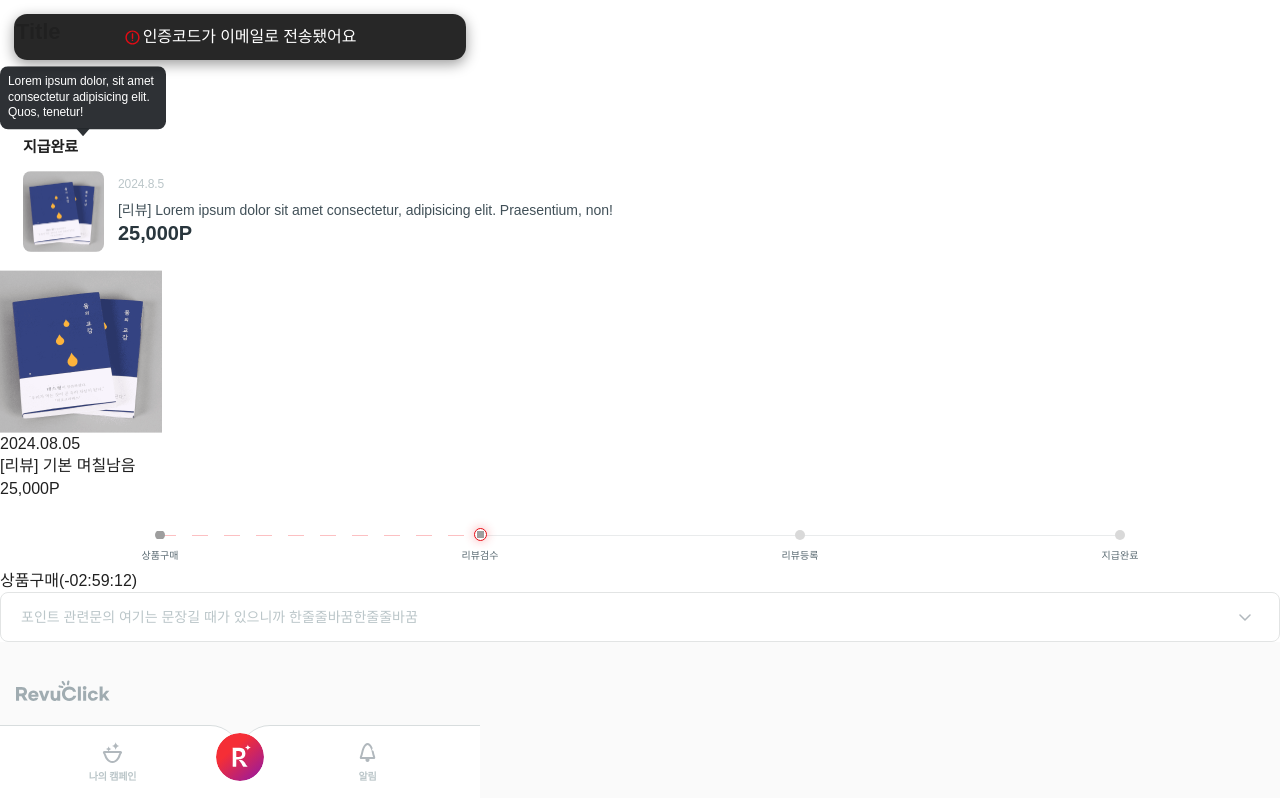
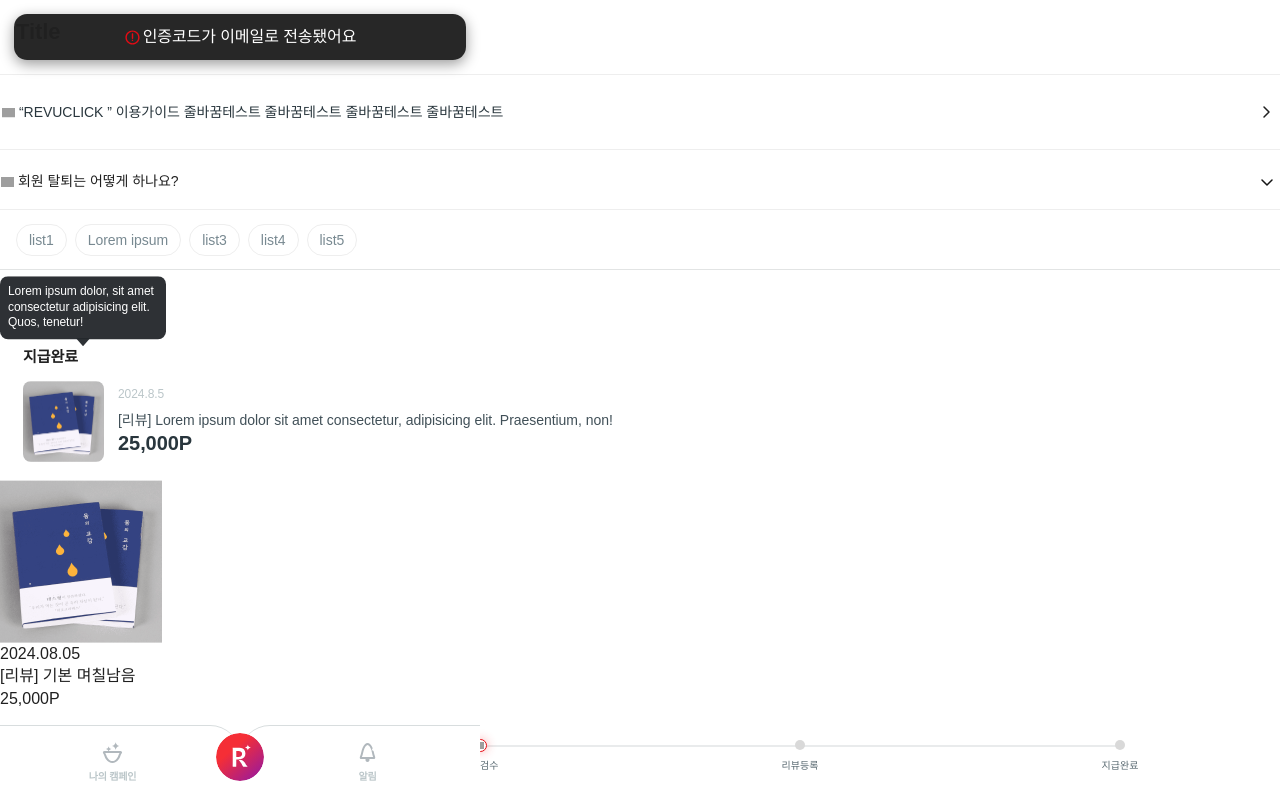
Before and after one commit to byeon-seong-won/review_react, a React (Create React App) app: page / in a window 1280 px wide. Shown: the top 798 px of the page. Built offline with nearby package versions, Linux system fonts and the light colour scheme; grey boxes are pictures that could not be loaded; a web font is replaced by a local one.

Commit message:
list 추가가

```diff
--- /dev/null
+++ b/src/Announcelist.jsx
@@ -0,0 +1,77 @@
+import styled from "styled-components";
+
+
+  function AnnounceList() {
+
+    return (
+      <AnnounceListwrap>
+        <li>
+            <div className="new">
+                <span>“REVUCLICK ” 이용가이드 줄바꿈테스트 줄바꿈테스트 줄바꿈테스트 줄바꿈테스트</span>
+                <span className="ico_arr_right">
+                    <svg width="24" height="24" viewBox="0 0 24 24" fill="none" xmlns="http://www.w3.org/2000/svg">
+                        <path d="M10 7L15 12L10 17" stroke="#202020" stroke-width="1.5" stroke-linecap="round" stroke-linejoin="round"/>
+                    </svg>
+                </span>
+            </div>
+        </li>
+      </AnnounceListwrap>
+    )
+  }
+
+  export default AnnounceList
+
+  const AnnounceListwrap = styled.ul`
+        margin: 0 -1.5rem;
+
+        & li {
+            padding: 2.5rem 1.7rem;
+            display: flex;
+            border-bottom: 0.1rem solid var(--whitesmoke);
+
+            & > div {
+                position: relative;
+                width: 100%;
+                display: flex;
+                justify-content: space-between;
+                align-items: center;
+
+                &.new {
+                    padding-left: 1.7rem;
+
+                    & span:nth-child(1)::before {
+                        content: '';
+                        position: absolute;
+                        left: 0;
+                        top: 50%;
+                        transform: translateY(-50%);
+                        width: 1.3rem;
+                        height: 1.3rem;
+                        background: url(../img/ico-new.svg) no-repeat center / 100%;
+                    }
+                }
+
+                & span:nth-child(1) {
+                    padding-right: 1rem;
+                    text-overflow: ellipsis;
+                    font-size: var(--font-bodyM-size);
+                    font-weight: var(--font-bodyM-weight);
+                    line-height: var(--font-bodyM-line-height);
+                    letter-spacing: var(--font-bodyM-letter-spacing);
+                    white-space: nowrap;
+                    overflow: hidden;
+                    color: var(--n600-color);
+                }
+
+                & .ico_arr_right {
+                    width: 2.4rem;
+                    height: 2.4rem;
+                    display: flex;
+                    justify-content: center;
+                    align-items: center;
+                    flex-shrink: 0;
+                }
+            }
+        }
+    }
+  `
--- a/src/App.js
+++ b/src/App.js
@@ -11,11 +11,17 @@ import Chip from './Chip.jsx';
 import Navbar from './Navbar.jsx';
 import Snackbar from './Snackbar.jsx';
 import SubTItleBar from './SubTItleBar.jsx';
+import Faqlist from './Faqlist.jsx';
+import AnnounceList from './Announcelist.jsx';
+import Notifylist from './Notifylist.jsx';
 
 
 function App() {
   return (
     <>
+      <Notifylist/>
+      <AnnounceList/>
+      <Faqlist/>
       <SubTItleBar/>
       <Snackbar/>
       <Chip/>
--- /dev/null
+++ b/src/Faqlist.jsx
@@ -0,0 +1,113 @@
+import { useState } from "react";
+import styled from "styled-components";
+
+
+  function Faqlist() {
+
+    const [open,setOpen] = useState(false);
+
+    function faqClick() {
+        setOpen((prev => !prev))
+    }
+
+    return (
+      <Faqlistwrap>
+        <li onClick={faqClick}>
+            <div className="faq_header new">
+                <span className="txt">회원 탈퇴는 어떻게 하나요?</span>
+                <span className={`ico_arr_up ${open ? 'on' : ""}`}>
+                    <svg width="12" height="7" viewBox="0 0 12 7" fill="none" xmlns="http://www.w3.org/2000/svg">
+                        <path d="M11 1L6 6L1 1" stroke="#151515" stroke-width="1.5" stroke-linecap="round" stroke-linejoin="round"/>
+                    </svg>
+                </span>
+            </div>
+            <div className={`faq_content ${open ? 'on' : ""}`}>
+                <span>A. 회원탈퇴는 <em>마이페이지 &gt; 회원탈퇴</em>에서 가능합니다.</span>
+            </div>
+        </li>
+      </Faqlistwrap>
+    )
+  }
+
+  export default Faqlist
+
+  const Faqlistwrap = styled.ul`
+        margin: 0 -1.5rem;
+        background: var(--white);
+
+        & li {
+            display: flex;
+            flex-direction: column;
+            border-bottom: 0.1rem solid var(--whitesmoke);
+        }
+
+        & .faq_header {
+            padding: 2.2rem 1.6rem 1.9rem;
+            position: relative;
+            display: flex;
+            justify-content: start;
+            align-items: center;
+
+            &.new .txt::before {
+                content: '';
+                width: 1.3rem;
+                height: 1.3rem;
+                margin-top: 0.3rem;
+                background: url(../assets/ico-new.svg) no-repeat center / 100%;
+                flex-shrink: 0;
+            }
+
+            & .txt {
+                padding-right: 3.5rem;
+                font-size: var(--font-bodyM-size);
+                font-weight: var(--font-bodyM-weight);
+                line-height: var(--font-bodyM-line-height);
+                letter-spacing: var(--font-bodyM-letter-spacing);
+                display: flex;
+                align-items: start;
+                gap: 0.4rem;
+            }
+
+            & .ico_arr_up {
+                position: absolute;
+                right: 1.6rem;
+                top: 2.2rem;
+                width: 2.4rem;
+                height: 2.4rem;
+                margin-top: -0.2rem;
+                display: flex;
+                justify-content: center;
+                align-items: center;
+                transition: 0.1s;
+
+                &.on {
+                    transform: rotate(180deg);
+                }
+            }
+        }
+
+        & .faq_content {
+            display:none;
+            padding: 0 1.6rem 1.6rem 1.6rem;
+
+            & span {
+                display: block;
+                padding: 1.6rem;
+                border-radius: 1rem;
+                font-size: var(--font-bodyM-size);
+                font-weight: var(--font-bodyM-weight);
+                line-height: var(--font-bodyM-line-height);
+                letter-spacing: var(--font-bodyM-letter-spacing);
+                color: var(--n500-color);
+                background: var(--n20-color);
+                & em {
+                    font-weight: var(--font-weight-bold);
+                }
+            }
+
+            &.on {
+                display:block;
+            }
+        }
+    }
+  `
--- /dev/null
+++ b/src/Notifylist.jsx
@@ -0,0 +1,77 @@
+import styled from "styled-components";
+
+
+  function Notifylist() {
+
+    return (
+      <Notifylistwrap>
+        <li>
+            <div className="new">
+                <span>“REVUCLICK ” 이용가이드 줄바꿈테스트 줄바꿈테스트 줄바꿈테스트 줄바꿈테스트</span>
+                <span className="ico_arr_right">
+                    <svg width="24" height="24" viewBox="0 0 24 24" fill="none" xmlns="http://www.w3.org/2000/svg">
+                        <path d="M10 7L15 12L10 17" stroke="#202020" stroke-width="1.5" stroke-linecap="round" stroke-linejoin="round"/>
+                    </svg>
+                </span>
+            </div>
+        </li>
+      </Notifylistwrap>
+    )
+  }
+
+  export default Notifylist
+
+  const Notifylistwrap = styled.ul`
+        margin: 0 -1.5rem;
+
+        & li {
+            padding: 2.5rem 1.7rem;
+            display: flex;
+            border-bottom: 0.1rem solid var(--whitesmoke);
+
+            & > div {
+                position: relative;
+                width: 100%;
+                display: flex;
+                justify-content: space-between;
+                align-items: center;
+
+                &.new {
+                    padding-left: 1.7rem;
+
+                    & span:nth-child(1)::before {
+                        content: '';
+                        position: absolute;
+                        left: 0;
+                        top: 50%;
+                        transform: translateY(-50%);
+                        width: 1.3rem;
+                        height: 1.3rem;
+                        background: url(../img/ico-new.svg) no-repeat center / 100%;
+                    }
+                }
+
+                & span:nth-child(1) {
+                    padding-right: 1rem;
+                    text-overflow: ellipsis;
+                    font-size: var(--font-bodyM-size);
+                    font-weight: var(--font-bodyM-weight);
+                    line-height: var(--font-bodyM-line-height);
+                    letter-spacing: var(--font-bodyM-letter-spacing);
+                    white-space: nowrap;
+                    overflow: hidden;
+                    color: var(--n600-color);
+                }
+
+                & .ico_arr_right {
+                    width: 2.4rem;
+                    height: 2.4rem;
+                    display: flex;
+                    justify-content: center;
+                    align-items: center;
+                    flex-shrink: 0;
+                }
+            }
+        }
+    }
+  `
```
Also changed, not shown: src/Alertdialog.jsx (line endings or trailing spaces), src/assets/ico-new.svg (added).
